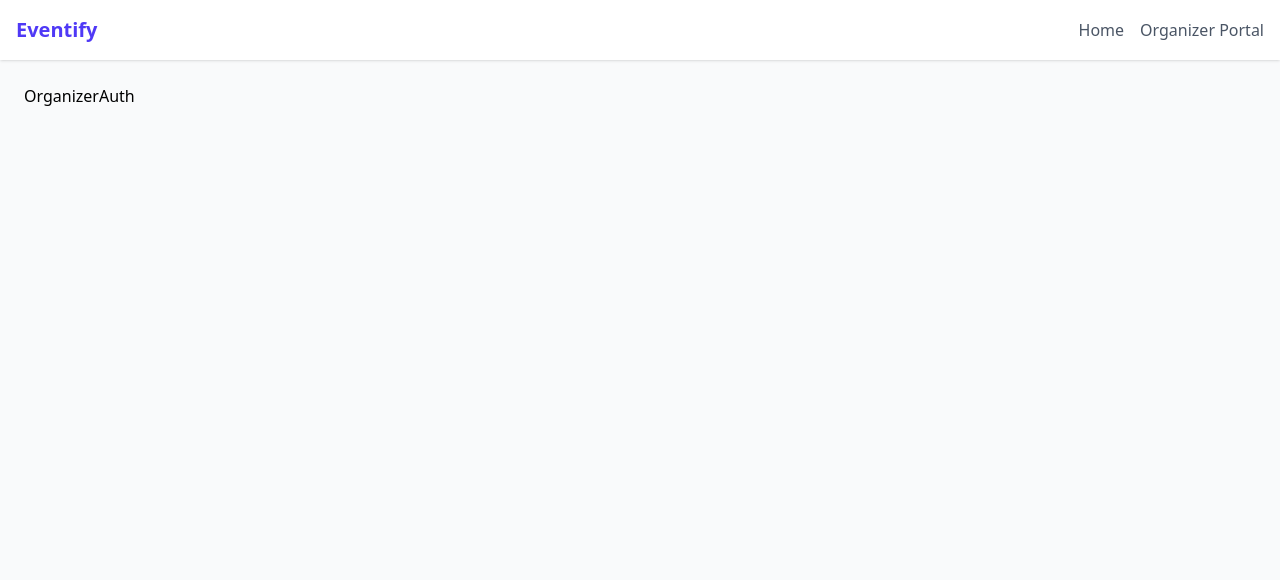
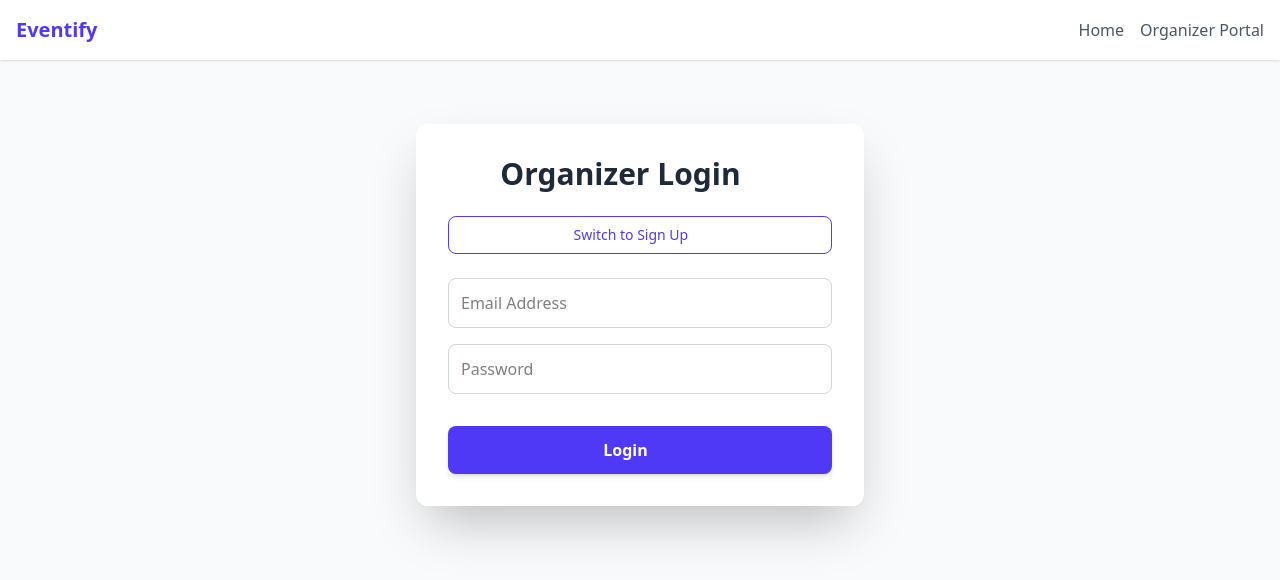
Before and after one commit to Gopichandu923/Eventify, a React (Vite) app in the folder frontend/: page /organizer/auth in a window 1280 px wide. Shown: the top 580 px of the page. Built offline with nearby package versions, Linux system fonts and the light colour scheme.

Commit message:
feat: implement OrganizerAuth component with authentication logic and form handling

```diff
--- a/frontend/src/pages/OrganizerAuth.tsx
+++ b/frontend/src/pages/OrganizerAuth.tsx
@@ -1,7 +1,117 @@
-import React from "react";
+import React, { useState, useEffect } from "react";
+import { useNavigate } from "react-router-dom";
+import { signUp, logIn } from "../api";
 
-const OrganizerAuth = () => {
-  return <div>OrganizerAuth</div>;
+const OrganizerAuth: React.FC = () => {
+  const [isLogin, setIsLogin] = useState(true);
+  const [formData, setFormData] = useState({
+    name: "",
+    email: "",
+    password: "",
+  });
+  const [error, setError] = useState<string | null>(null);
+  const navigate = useNavigate();
+
+  const { name, email, password } = formData; // Redirect if the user already has a valid token
+
+  useEffect(() => {
+    const token = localStorage.getItem("token");
+    if (token) {
+      navigate("/organizer/dashboard");
+    }
+  }, [navigate]);
+
+  const onChange = (e: React.ChangeEvent<HTMLInputElement>) => {
+    setFormData({ ...formData, [e.target.name]: e.target.value });
+    setError(null);
+  };
+
+  const onSubmit = async (e: React.FormEvent) => {
+    e.preventDefault();
+    try {
+      const authFunction = isLogin ? logIn : signUp;
+      const res = await authFunction(formData);
+      console.log(res.data.user);
+      localStorage.setItem("token", res.data.token);
+
+      localStorage.setItem("organizerName", res.data.user.name);
+
+      navigate("/organizer/dashboard");
+    } catch (err: any) {
+      setError(
+        err.response?.data?.message ||
+          err.response?.data?.msg ||
+          "Authentication failed. Please check your credentials."
+      );
+    }
+  };
+
+  return (
+    <div className="max-w-md mx-auto mt-10 p-8 bg-white shadow-2xl rounded-xl">
+           {" "}
+      <h2 className="text-3xl font-bold text-center text-gray-800 mb-6">
+                {isLogin ? "Organizer Login" : "Organizer Sign Up"}     {" "}
+      </h2>
+           {" "}
+      <button
+        onClick={() => {
+          setIsLogin(!isLogin);
+          setError(null);
+        }}
+        className="w-full mb-6 py-2 text-sm text-indigo-600 border border-indigo-600 rounded-lg hover:bg-indigo-50 transition duration-150"
+      >
+                Switch to {isLogin ? "Sign Up" : "Login"}     {" "}
+      </button>
+           {" "}
+      {error && (
+        <p className="text-red-500 text-sm mb-4 text-center">{error}</p>
+      )}
+           {" "}
+      <form onSubmit={onSubmit} className="flex flex-col space-y-4">
+               {" "}
+        {!isLogin && (
+          <input
+            type="text"
+            placeholder="Name"
+            name="name"
+            value={name}
+            onChange={onChange}
+            required={!isLogin}
+            className="p-3 border border-gray-300 rounded-lg focus:ring-indigo-500 focus:border-indigo-500"
+          />
+        )}
+               {" "}
+        <input
+          type="email"
+          placeholder="Email Address"
+          name="email"
+          value={email}
+          onChange={onChange}
+          required
+          className="p-3 border border-gray-300 rounded-lg focus:ring-indigo-500 focus:border-indigo-500"
+        />
+               {" "}
+        <input
+          type="password"
+          placeholder="Password"
+          name="password"
+          value={password}
+          onChange={onChange}
+          required
+          className="p-3 border border-gray-300 rounded-lg focus:ring-indigo-500 focus:border-indigo-500"
+        />
+               {" "}
+        <button
+          type="submit"
+          className="mt-4 p-3 bg-indigo-600 text-white font-semibold rounded-lg hover:bg-indigo-700 transition duration-150 shadow-md"
+        >
+                    {isLogin ? "Login" : "Sign Up"}       {" "}
+        </button>
+             {" "}
+      </form>
+         {" "}
+    </div>
+  );
 };
 
 export default OrganizerAuth;
```
